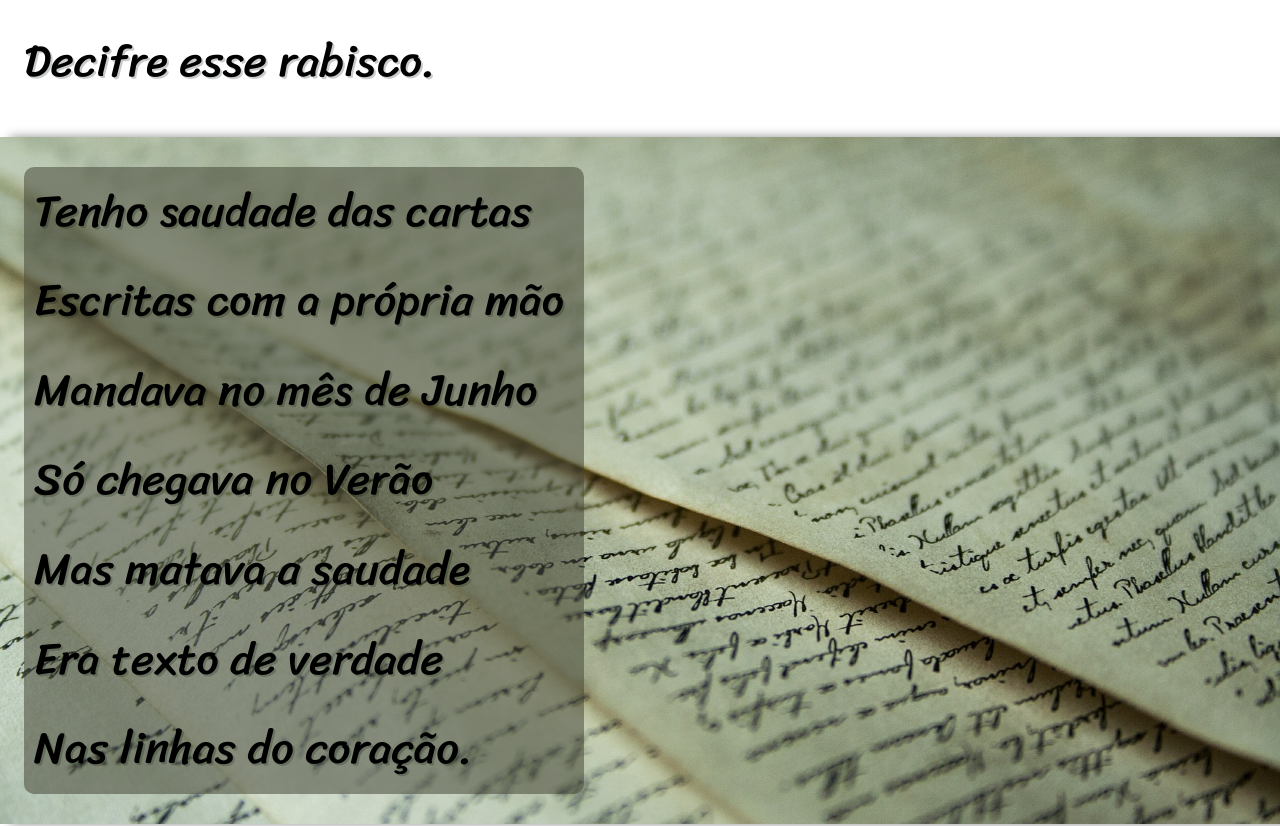
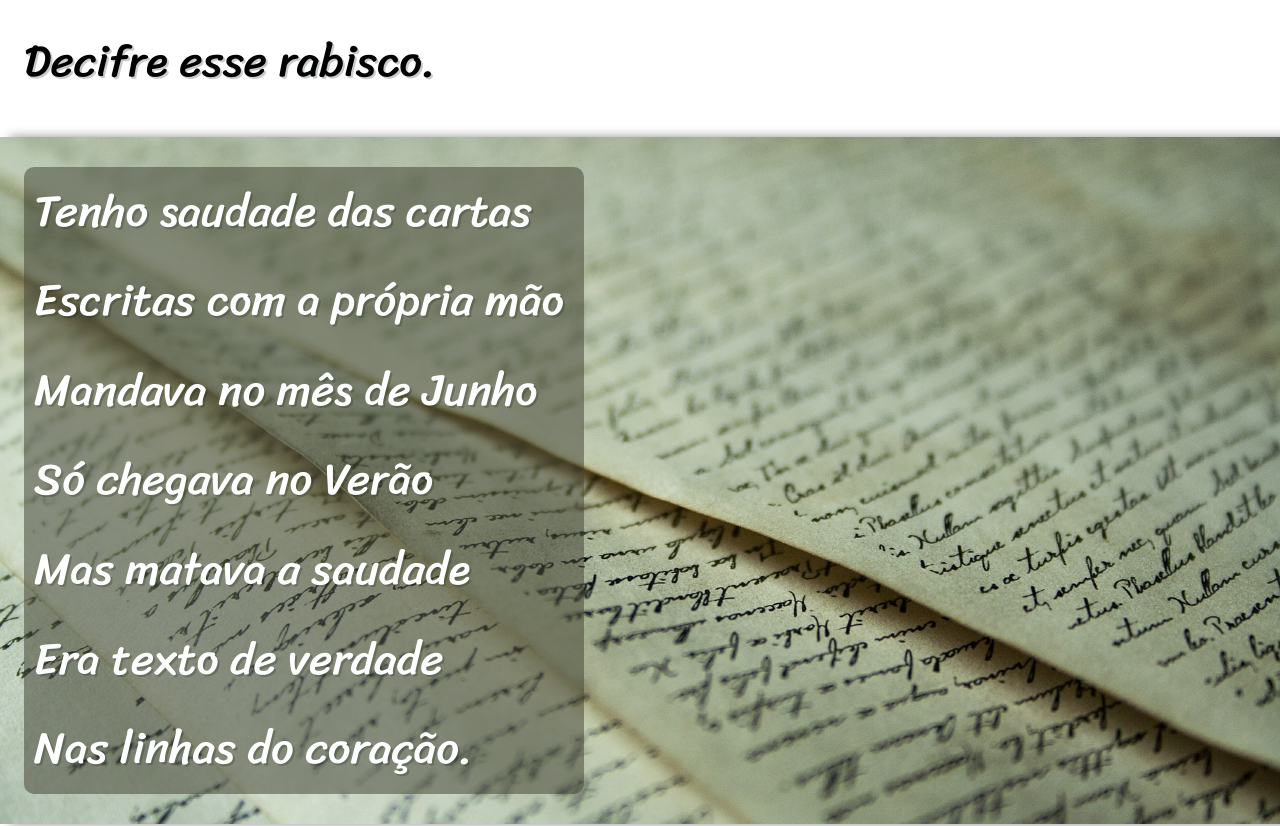
Before and after one commit to GabrielFernandoLima/exercicio-cordel, a plain HTML site: page index.html in a window 1280 px wide. Shown: the part 2960-3786 px from the top of the page. Drawn offline with Linux system fonts and the light colour scheme.

Commit message:
atualizando a cor da letra da section img02

```diff
--- a/index.html
+++ b/index.html
@@ -72,10 +72,12 @@
                  }
 
             #img02 {background-image: url('imagens/imagem02.jpg');
+                    color: white;
                     background-position: center;
                     box-shadow: 10px 0px 10px 0px rgba(0, 0, 0, 0.438);
                     background-size: cover;
-                    background-attachment: fixed;}
+                    background-attachment: fixed;
+                    }
 
            .imagem {color: white;
                     background-color: #001100;
```
